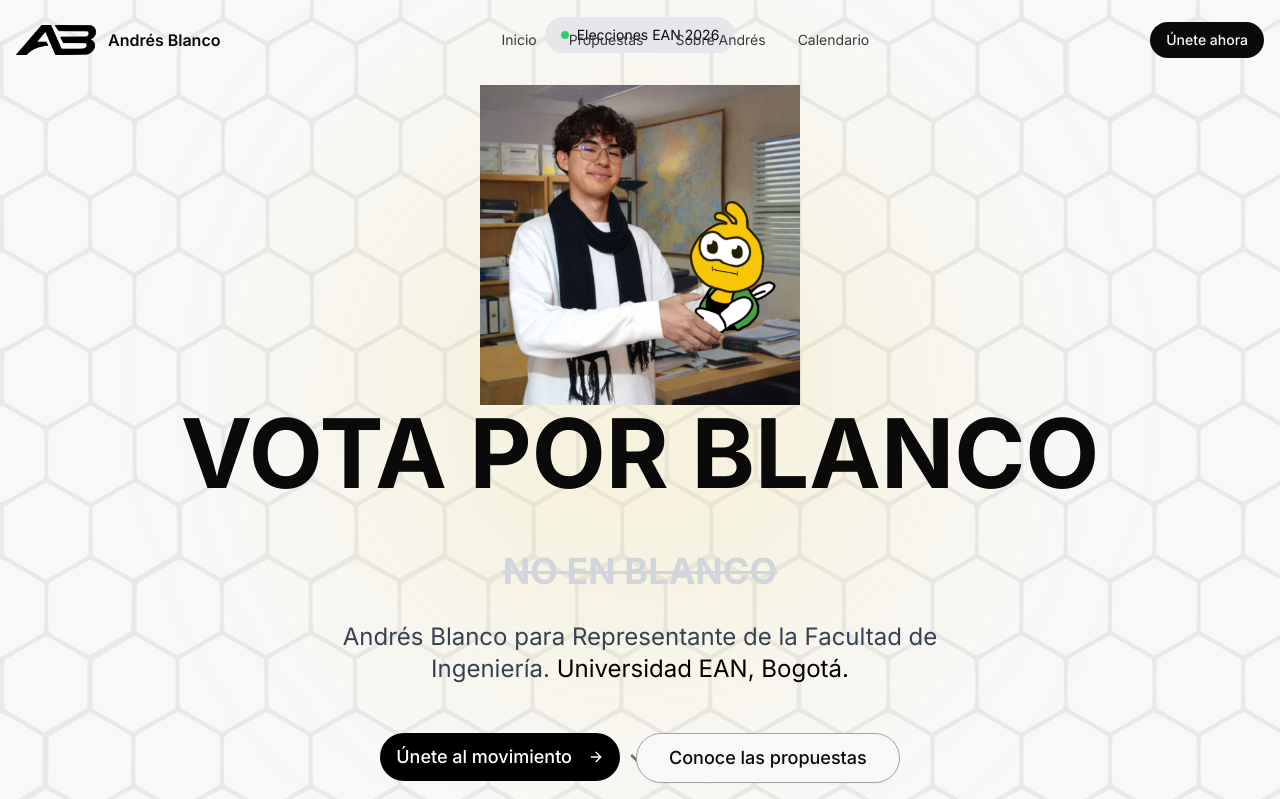
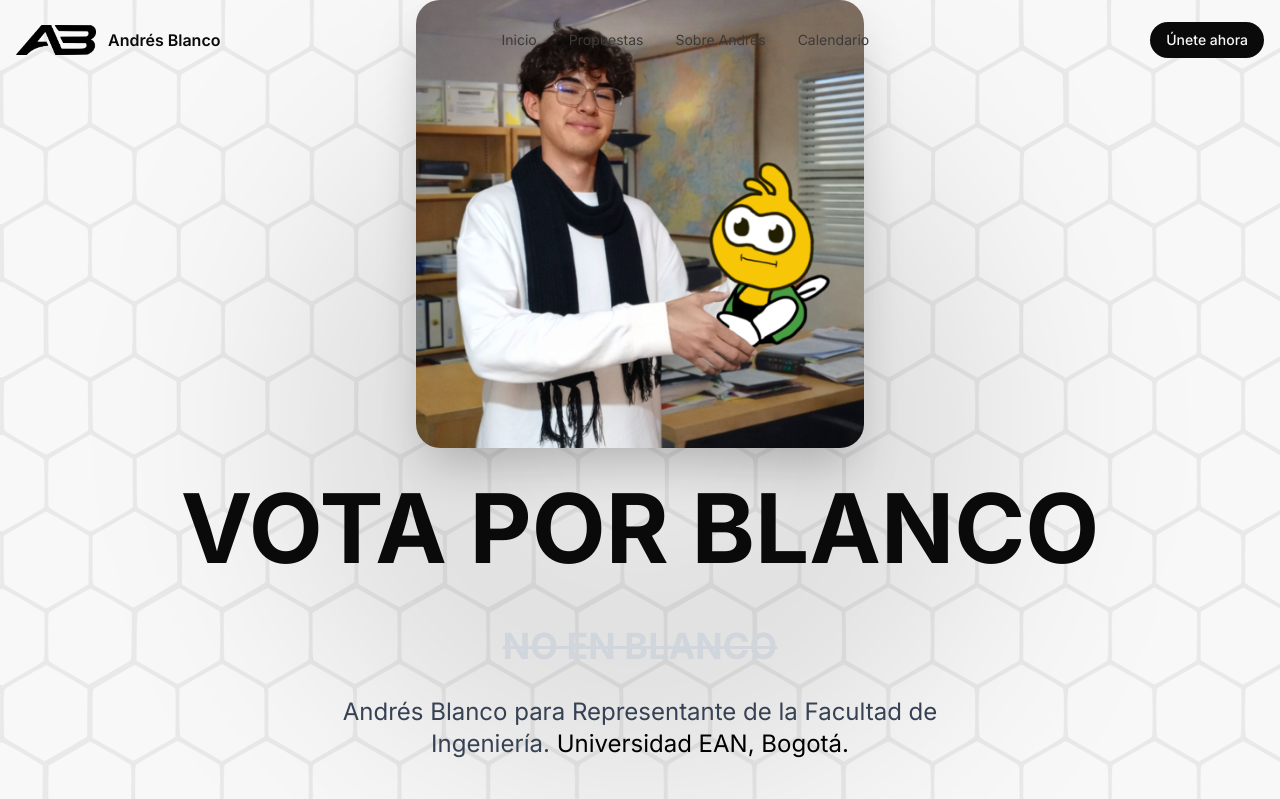
Before and after one commit to maicoltorodev/Andres-blanco, a Next.js app: page / in a window 1280 px wide. Shown: the top 799 px of the page. Built offline with nearby package versions, Linux system fonts and the light colour scheme.

Commit message:
prueba de blanco

```diff
--- a/components/hero.tsx
+++ b/components/hero.tsx
@@ -20,29 +20,27 @@ export function Hero() {
       </div>
 
       {/* glow */}
-      <div className="absolute top-1/2 left-1/2 w-[600px] h-[600px] -translate-x-1/2 -translate-y-1/2 bg-yellow-400/10 rounded-full blur-[120px]" />
+      <div
+        className="absolute top-1/2 left-1/2 w-[600px] h-[600px] -translate-x-1/2 -translate-y-1/2 rounded-full blur-[120px]"
+        style={{ backgroundImage: 'radial-gradient(circle, transparent 30%, rgba(0,0,0,0.5) 100%)' }}
+      />
 
       <div className="container mx-auto px-4 relative z-10">
         <div className="flex flex-col items-center text-center">
 
-          {/* badge */}
+          {/* foto */}
           <motion.div
-            initial={{ opacity: 0, y: 20 }}
-            animate={{ opacity: 1, y: 0 }}
+            initial={{ opacity: 0, scale: 0.8 }}
+            animate={{ opacity: 1, scale: 1 }}
+            transition={{ duration: 0.6 }}
             className="mb-8"
           >
-            <span className="inline-flex items-center gap-2 px-4 py-2 rounded-full bg-gray-200 text-sm">
-              <span className="w-2 h-2 bg-green-500 rounded-full animate-pulse" />
-              Elecciones EAN 2026
-            </span>
+            <img
+              src="/yo.png"
+              alt="Andrés Blanco"
+              className="w-80 md:w-96 lg:w-[28rem] rounded-3xl shadow-2xl transition-all duration-300 hover:shadow-yellow-400/50 hover:scale-105"
+            />
           </motion.div>
-
-          {/* foto */}
-          <img
-            src="/yo.png"
-            alt="Andrés Blanco"
-            className="w-72 md:w-80 mb-0"
-          />
 
           {/* titulo */}
           <h1 className="text-5xl md:text-7xl lg:text-8xl font-bold mb-6">
```
